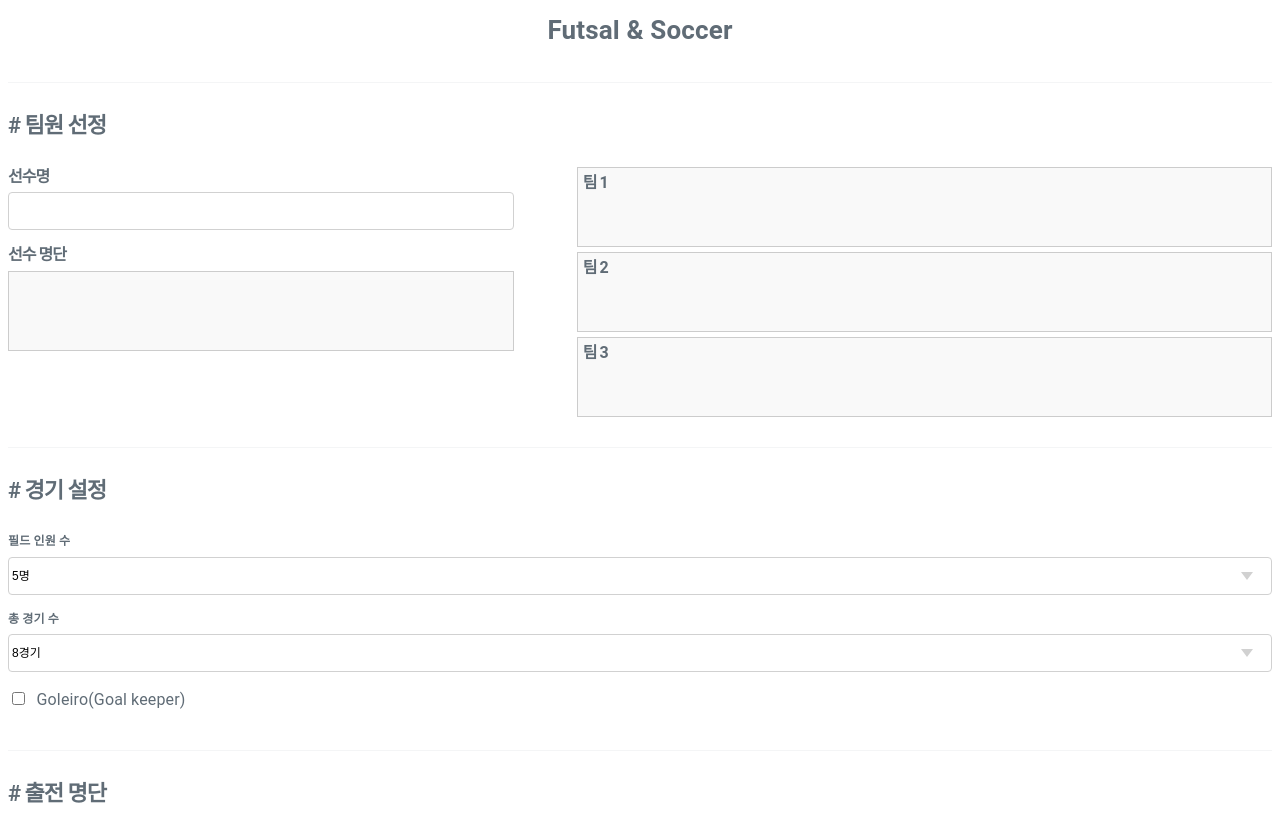
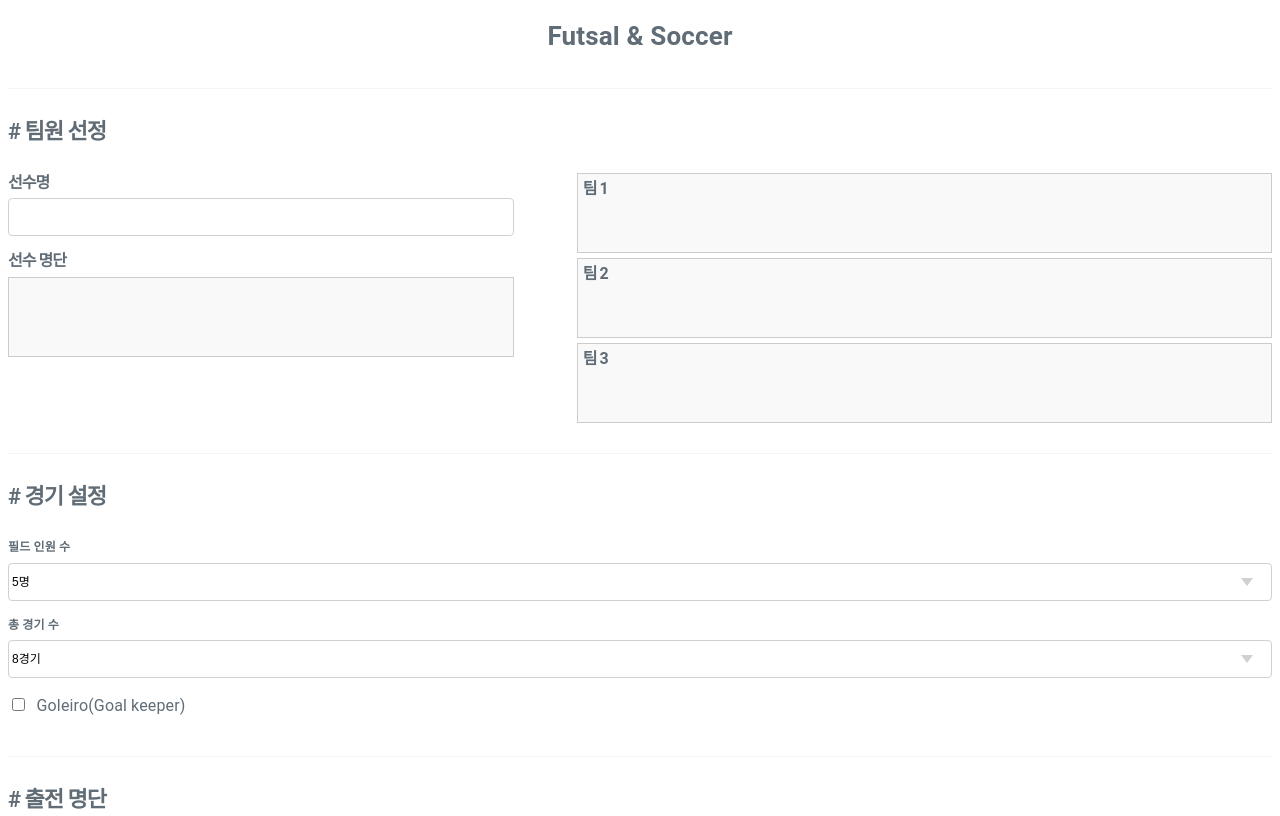
Before and after one commit to ym85jo/omin, a plain HTML site: page index.html in a window 1280 px wide. Shown: the top 816 px of the page. Drawn offline with nearby package versions, Linux system fonts and the light colour scheme.

Commit message:
Update index.html

```diff
--- a/index.html
+++ b/index.html
@@ -12,7 +12,7 @@
         div.title{
             text-align : center;
             font-size : 26px;
-            margin : 10px;
+            margin-top : 16px;
             font-weight : bold;
         }
         .container-top {
```
